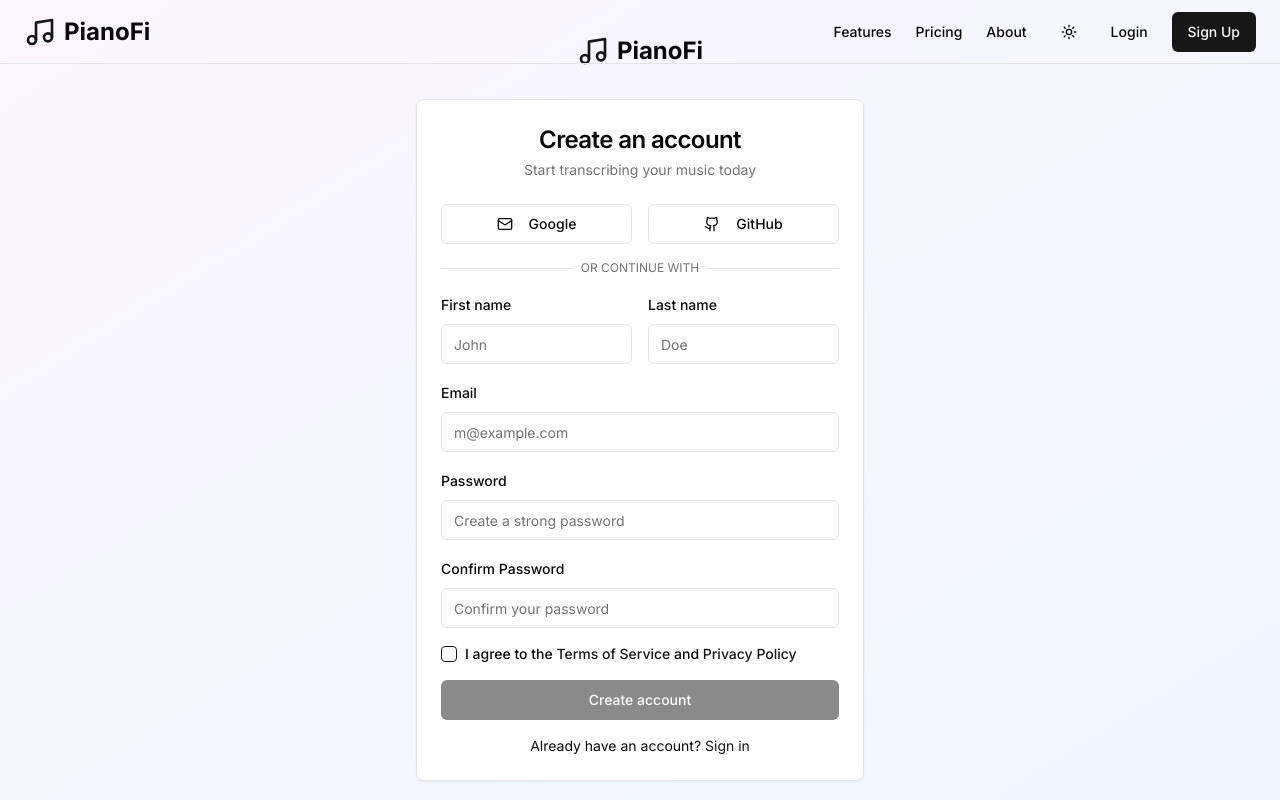
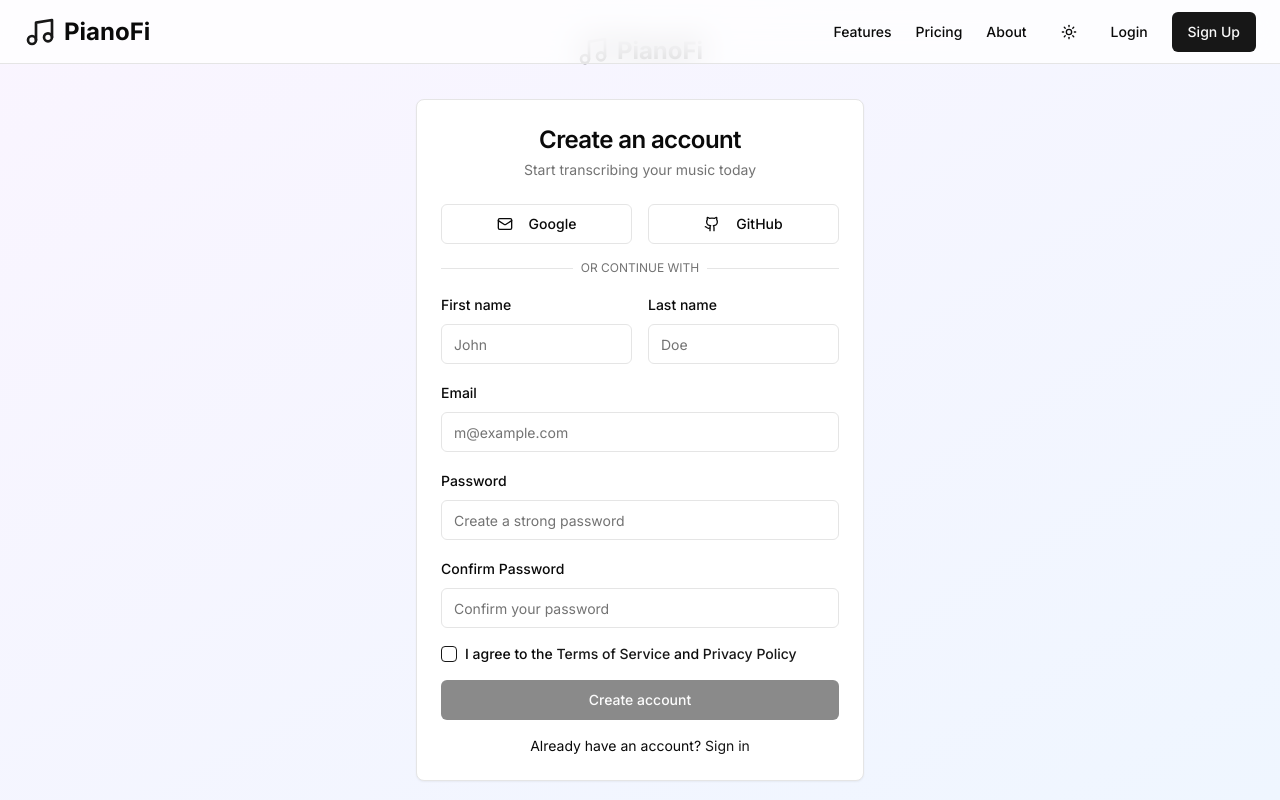
Before and after one commit to jogong2718/pianofi, a Next.js app: page /signup in a window 1280 px wide. Built offline with nearby package versions, Linux system fonts and the light colour scheme.

Commit message:
blur shi

```diff
--- a/components/ui/header.tsx
+++ b/components/ui/header.tsx
@@ -13,7 +13,7 @@ export function Header({
   showAuthButtons = true,
 }: HeaderProps) {
   return (
-    <div className="fixed w-full">
+    <div className="fixed w-full z-20 bg-white/80 dark:bg-gray-900/80 backdrop-blur-lg">
       <header className="px-4 lg:px-6 h-16 flex items-center border-b">
         <Link href="/" className="flex items-center justify-center">
           <Music className="h-8 w-8 text-primary" />
```
Also changed, not shown: 2 other files (tests, documents, lock files or other folders).
